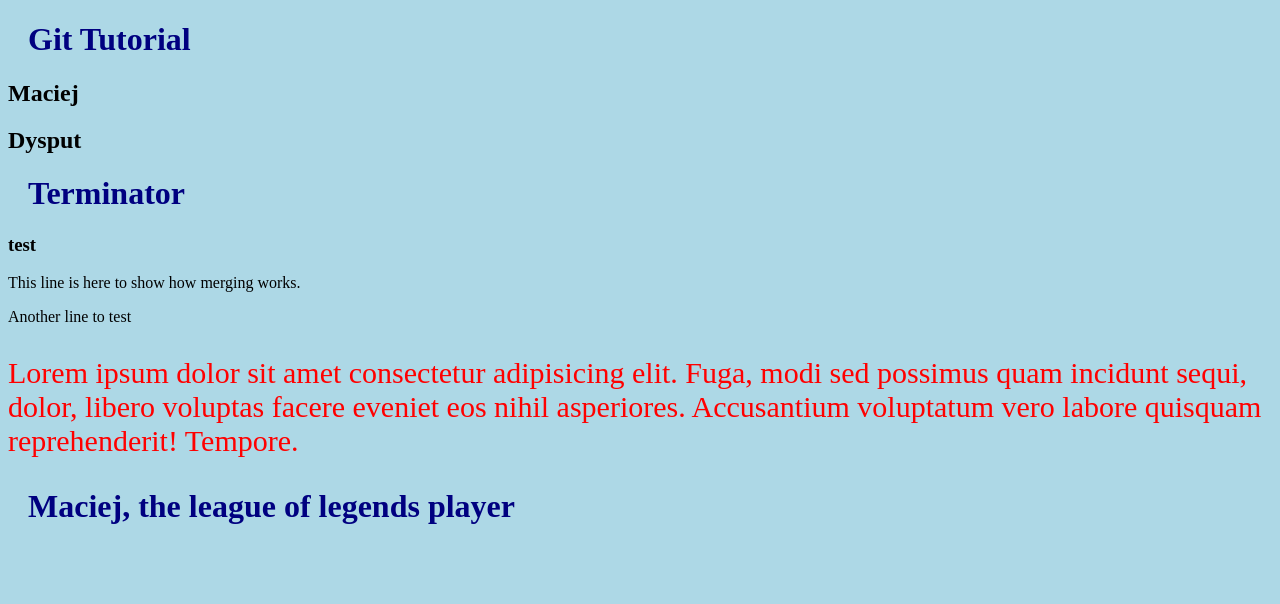
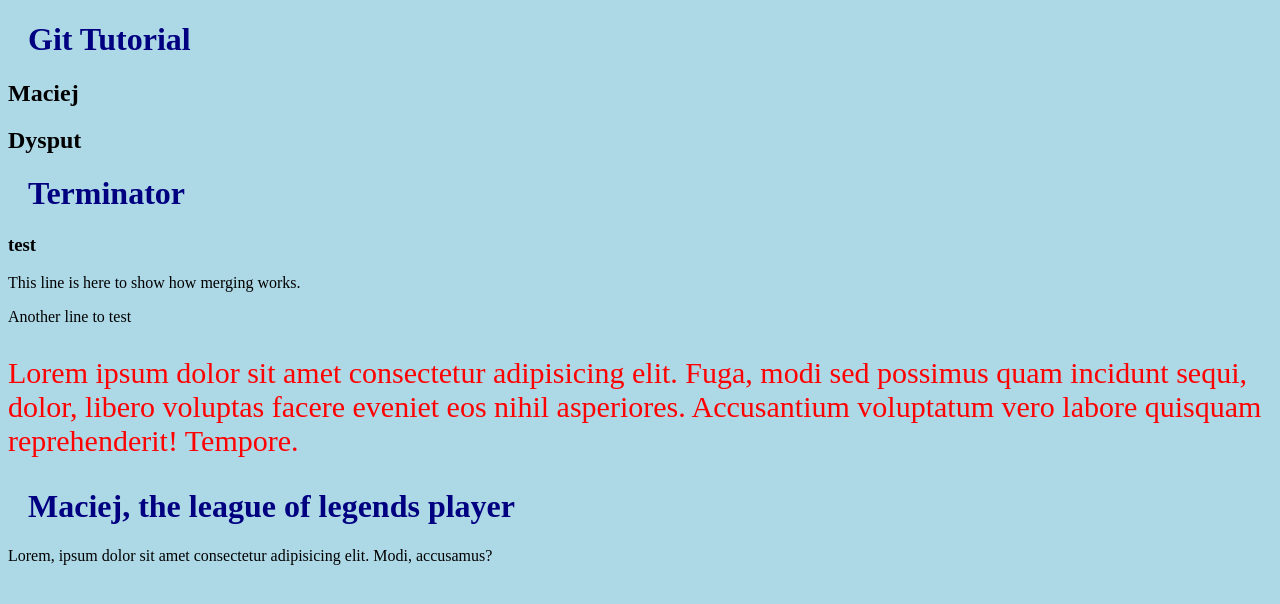
Before and after one commit to MaciejDysput/hello-world, a plain HTML site: page index.html in a window 1280 px wide. Drawn offline with Linux system fonts and the light colour scheme.

Commit message:
Updated index.html, added new lorem at 25line

```diff
--- a/index.html
+++ b/index.html
@@ -22,6 +22,8 @@
         libero voluptas facere eveniet eos nihil asperiores. Accusantium voluptatum vero labore quisquam reprehenderit!
         Tempore.</p>
     <h1>Maciej, the league of legends player</h1>
+    <p>Lorem, ipsum dolor sit amet consectetur adipisicing elit. Modi, accusamus?</p>
+
 
 
 </body>
```
